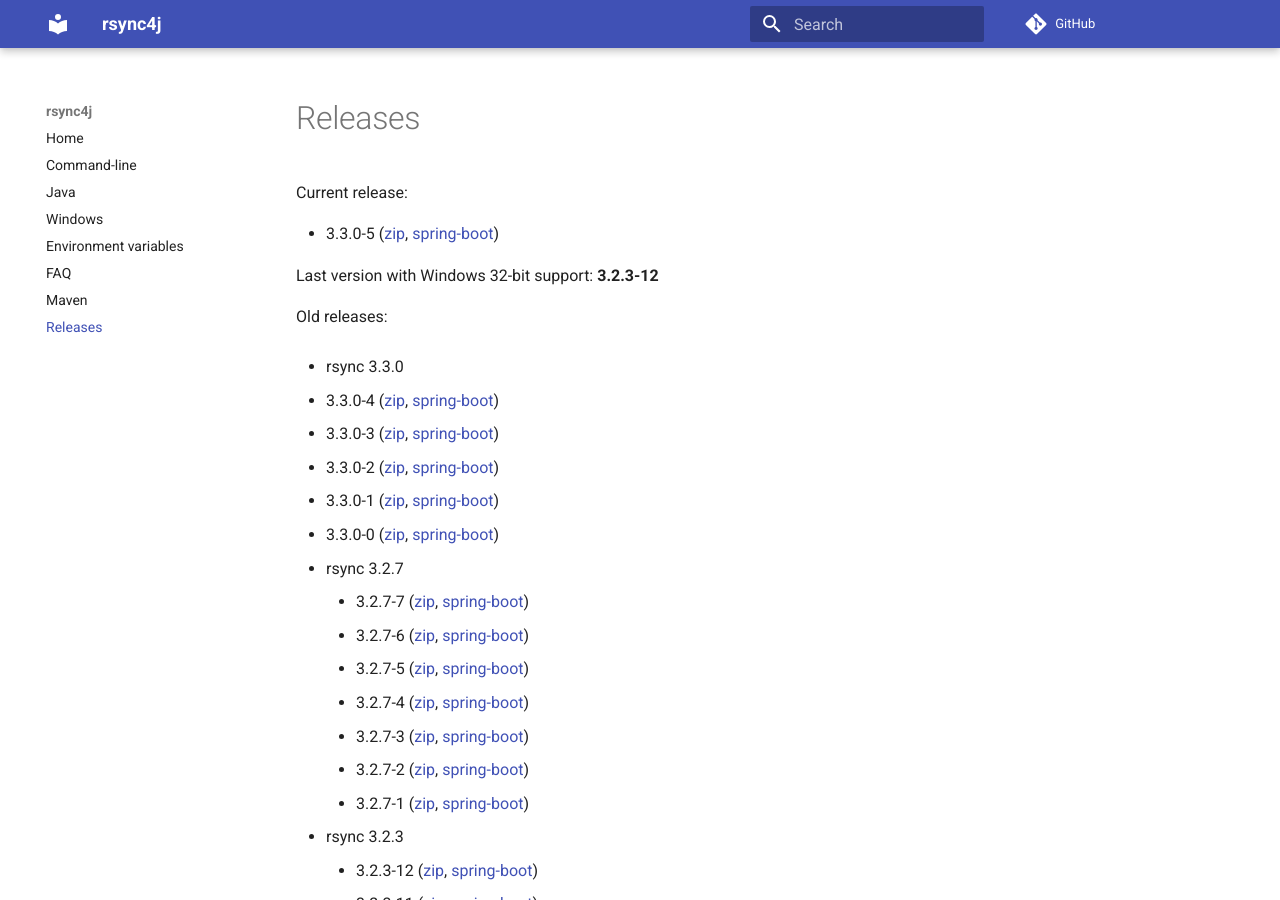
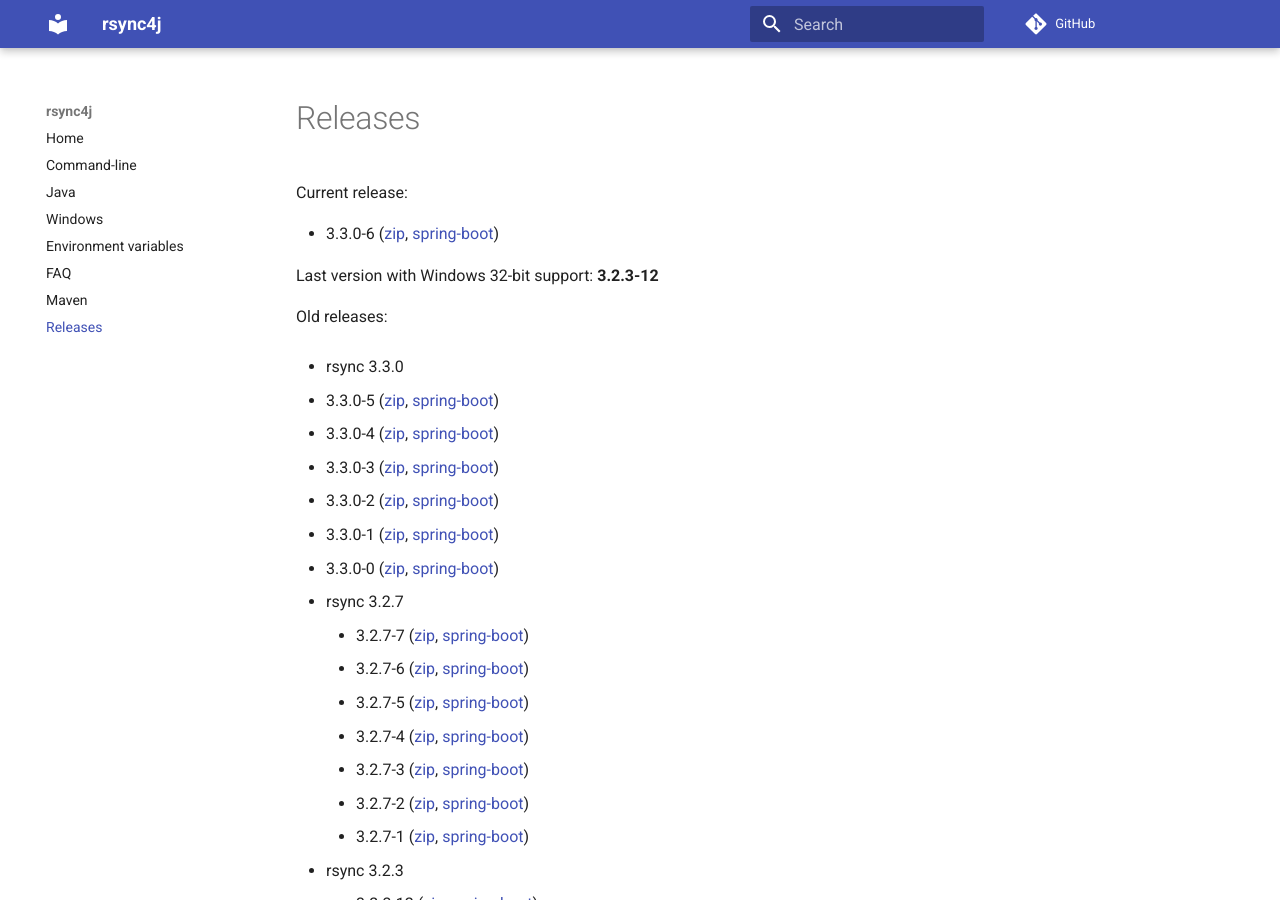
Before and after one commit to fracpete/rsync4j, an MkDocs documentation site: the page built from docs/releases.md, in a window 1280 px wide and 900 px high. Built offline with MkDocs 1.6.1 and Material for MkDocs 9.7.7, drawn with Linux system fonts in a browser that asks for light colours; comment, search, counter and statistics services are not loaded.

Commit message:
added release

```diff
--- a/docs/releases.md
+++ b/docs/releases.md
@@ -1,6 +1,6 @@
 Current release:
 
-* 3.3.0-5 ([zip](https://github.com/fracpete/rsync4j/releases/download/rsync4j-pom-3.3.0-5/rsync4j-all-3.3.0-5-bin.zip), [spring-boot](https://github.com/fracpete/rsync4j/releases/download/rsync4j-pom-3.3.0-5/rsync4j-all-3.3.0-5-spring-boot.jar))
+* 3.3.0-6 ([zip](https://github.com/fracpete/rsync4j/releases/download/rsync4j-pom-3.3.0-6/rsync4j-all-3.3.0-6-bin.zip), [spring-boot](https://github.com/fracpete/rsync4j/releases/download/rsync4j-pom-3.3.0-6/rsync4j-all-3.3.0-6-spring-boot.jar))
 
 
 Last version with Windows 32-bit support: **3.2.3-12**
@@ -10,6 +10,7 @@
 
 * rsync 3.3.0
 
+  * 3.3.0-5 ([zip](https://github.com/fracpete/rsync4j/releases/download/rsync4j-pom-3.3.0-5/rsync4j-all-3.3.0-5-bin.zip), [spring-boot](https://github.com/fracpete/rsync4j/releases/download/rsync4j-pom-3.3.0-5/rsync4j-all-3.3.0-5-spring-boot.jar))
   * 3.3.0-4 ([zip](https://github.com/fracpete/rsync4j/releases/download/rsync4j-pom-3.3.0-4/rsync4j-all-3.3.0-4-bin.zip), [spring-boot](https://github.com/fracpete/rsync4j/releases/download/rsync4j-pom-3.3.0-4/rsync4j-all-3.3.0-4-spring-boot.jar))
   * 3.3.0-3 ([zip](https://github.com/fracpete/rsync4j/releases/download/rsync4j-pom-3.3.0-3/rsync4j-all-3.3.0-3-bin.zip), [spring-boot](https://github.com/fracpete/rsync4j/releases/download/rsync4j-pom-3.3.0-3/rsync4j-all-3.3.0-3-spring-boot.jar))
   * 3.3.0-2 ([zip](https://github.com/fracpete/rsync4j/releases/download/rsync4j-pom-3.3.0-2/rsync4j-all-3.3.0-2-bin.zip), [spring-boot](https://github.com/fracpete/rsync4j/releases/download/rsync4j-pom-3.3.0-2/rsync4j-all-3.3.0-2-spring-boot.jar))
```
